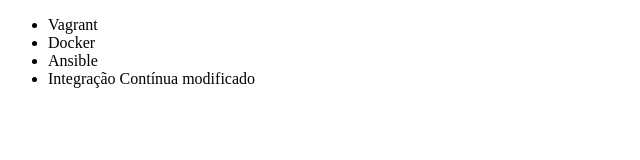
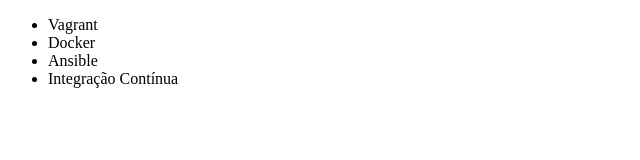
Before and after one commit to PauloJuniorHotmart/Primeiro-Repositorio, a plain HTML site: page index.html in a window 1280 px wide. Shown: the full height of the page, 0-640 px from the left. Drawn offline with Linux system fonts and the light colour scheme.

Commit message:
modificação2

```diff
--- a/index.html
+++ b/index.html
@@ -9,7 +9,7 @@
         <li>Vagrant</li>
         <li>Docker</li>
         <li>Ansible</li>
-        <li>Integração Contínua modificado</li>
+        <li>Integração Contínua</li>
     </ul>
 </body>
 </html>
```
